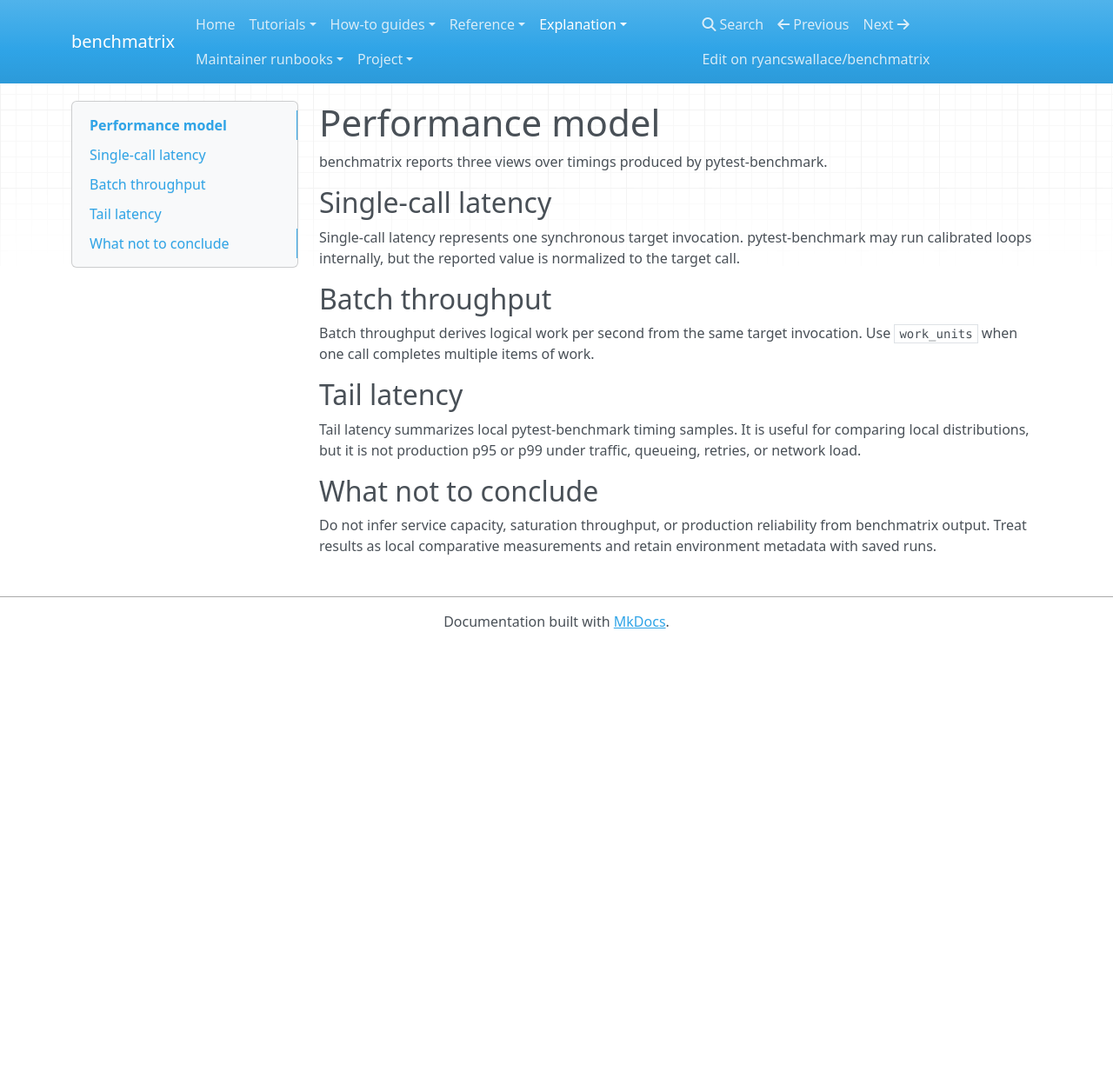
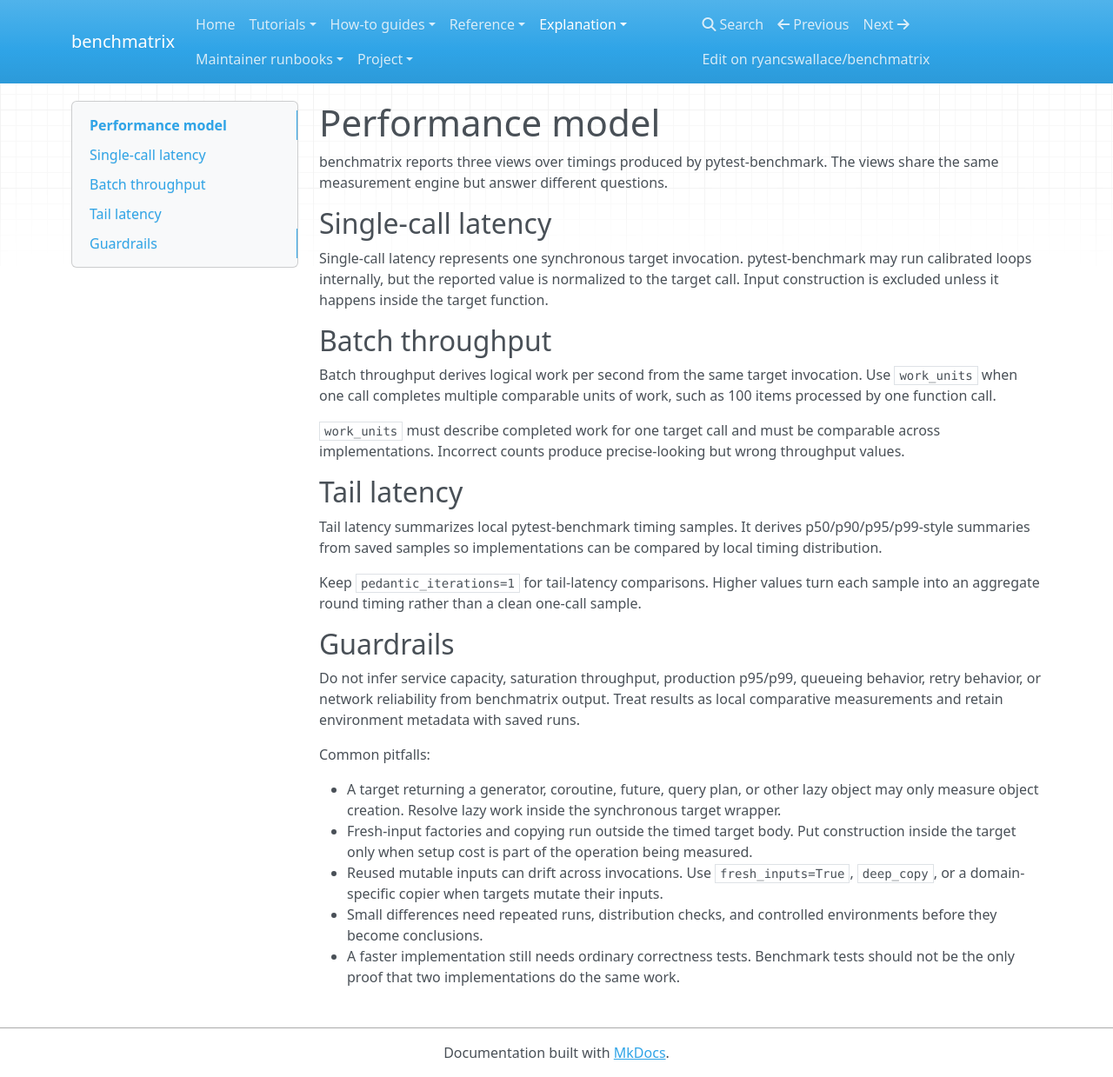
Before and after one commit to ryancswallace/benchmatrix, an MkDocs documentation site: the page built from docs/explanation/performance.md, in a window 1280 px wide and 1239 px high. Shown: the whole window at 87% size. Built offline with MkDocs 1.6.1, drawn with Linux system fonts in a browser that asks for light colours; nearby versions of some CDN libraries.

```diff
--- a/docs/explanation/performance.md
+++ b/docs/explanation/performance.md
@@ -1,26 +1,52 @@
 # Performance model
 
-benchmatrix reports three views over timings produced by pytest-benchmark.
+benchmatrix reports three views over timings produced by pytest-benchmark. The
+views share the same measurement engine but answer different questions.
 
 ## Single-call latency
 
 Single-call latency represents one synchronous target invocation. pytest-benchmark
 may run calibrated loops internally, but the reported value is normalized to the
-target call.
+target call. Input construction is excluded unless it happens inside the target
+function.
 
 ## Batch throughput
 
 Batch throughput derives logical work per second from the same target invocation.
-Use `work_units` when one call completes multiple items of work.
+Use `work_units` when one call completes multiple comparable units of work, such
+as 100 items processed by one function call.
+
+`work_units` must describe completed work for one target call and must be
+comparable across implementations. Incorrect counts produce precise-looking but
+wrong throughput values.
 
 ## Tail latency
 
-Tail latency summarizes local pytest-benchmark timing samples. It is useful for
-comparing local distributions, but it is not production p95 or p99 under traffic,
-queueing, retries, or network load.
+Tail latency summarizes local pytest-benchmark timing samples. It derives
+p50/p90/p95/p99-style summaries from saved samples so implementations can be
+compared by local timing distribution.
 
-## What not to conclude
+Keep `pedantic_iterations=1` for tail-latency comparisons. Higher values turn
+each sample into an aggregate round timing rather than a clean one-call sample.
 
-Do not infer service capacity, saturation throughput, or production reliability
-from benchmatrix output. Treat results as local comparative measurements and
-retain environment metadata with saved runs.
+## Guardrails
+
+Do not infer service capacity, saturation throughput, production p95/p99,
+queueing behavior, retry behavior, or network reliability from benchmatrix
+output. Treat results as local comparative measurements and retain environment
+metadata with saved runs.
+
+Common pitfalls:
+
+* A target returning a generator, coroutine, future, query plan, or other lazy
+  object may only measure object creation. Resolve lazy work inside the
+  synchronous target wrapper.
+* Fresh-input factories and copying run outside the timed target body. Put
+  construction inside the target only when setup cost is part of the operation
+  being measured.
+* Reused mutable inputs can drift across invocations. Use `fresh_inputs=True`,
+  `deep_copy`, or a domain-specific copier when targets mutate their inputs.
+* Small differences need repeated runs, distribution checks, and controlled
+  environments before they become conclusions.
+* A faster implementation still needs ordinary correctness tests. Benchmark
+  tests should not be the only proof that two implementations do the same work.
```
Also changed, not shown: README.md (+79 -179 lines), docs/development.md (+64 -2 lines).
